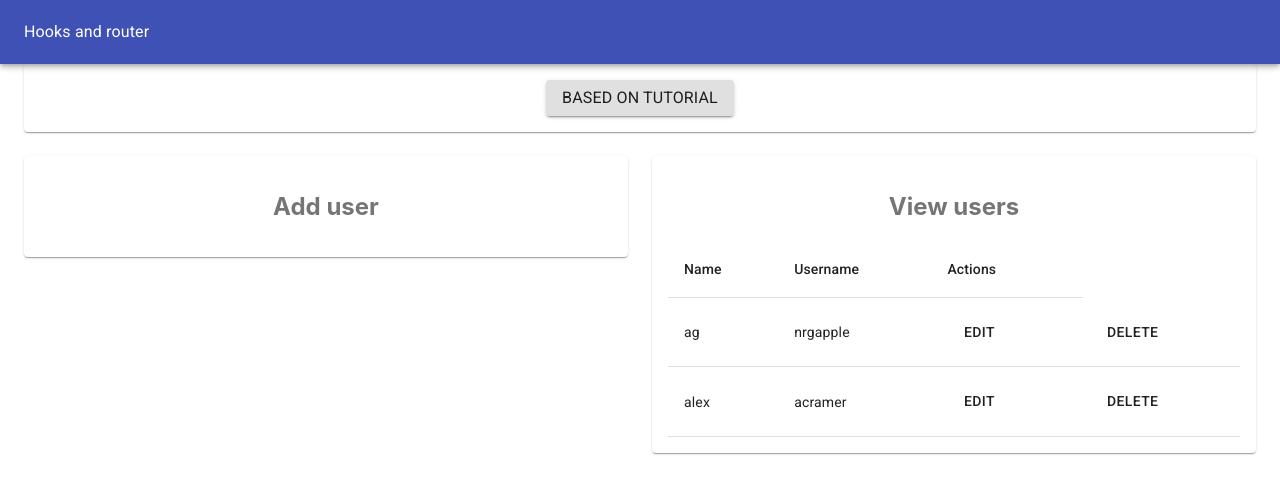
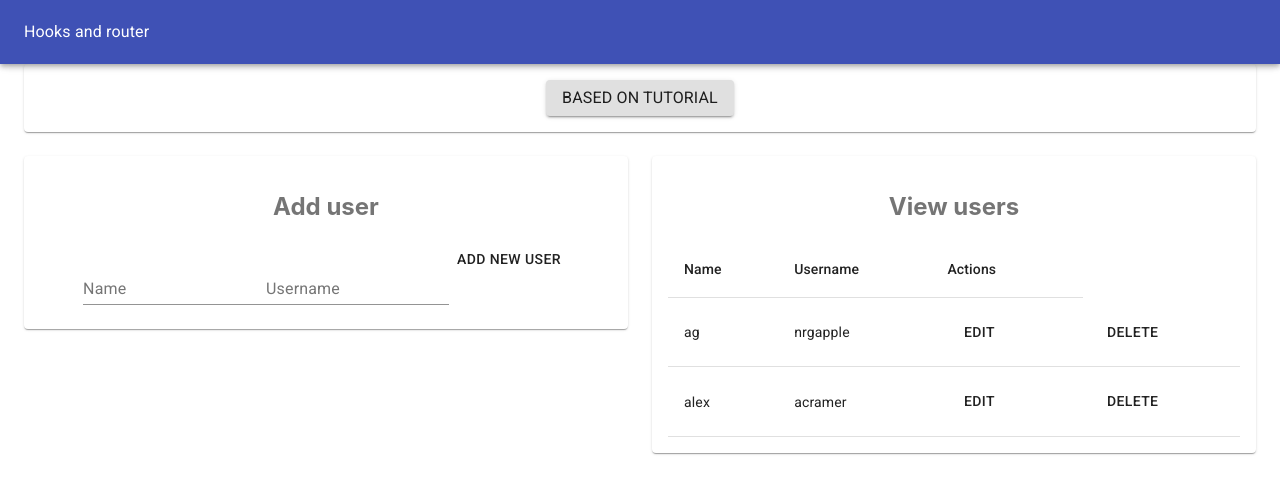
Before and after one commit to nrgapple/hooks-router-test, a React (Create React App) app: page /hooks in a window 1280 px wide. Shown: the top 494 px of the page. Built offline with nearby package versions, Linux system fonts and the light colour scheme.

Commit message:
working input fields and submit to add user

```diff
--- /dev/null
+++ b/src/forms/AddUserForm.js
@@ -0,0 +1,49 @@
+import React, { useState, useEffect } from "react";
+import { TextField, Button } from "@material-ui/core";
+
+export default ({addUser}) => {
+    const initialFormState = {
+        id: null,
+        name: '',
+        username: '',
+    };
+    const [user, setUser] = useState(initialFormState);
+
+    const handleInputChange = name => event => {
+        setUser({ ...user, [name]: event.target.value });
+    }
+
+    // material-ui button submit: https://github.com/mui-org/material-ui/issues/231#issuecomment-69703903
+    return (
+        <form
+            onSubmit={event => {
+                console.log(user);
+                event.preventDefault();
+                if (!user.name || !user.username)
+                    return;
+
+                addUser(user);
+                setUser(initialFormState);
+            }}
+        >
+            <TextField
+                id="standard-name"
+                label="Name"
+                value={user.name}
+                onChange={handleInputChange('name')}
+                margin="normal"
+            >
+            </TextField>
+            <TextField
+                id="standard-username"
+                label="Username"
+                value={user.username}
+                onChange={handleInputChange('username')}
+                margin="normal"
+            ></TextField>
+            <Button type="submit">
+                Add new user
+            </Button>
+        </form>
+    )
+}
--- a/src/pages/Hooks.js
+++ b/src/pages/Hooks.js
@@ -2,6 +2,7 @@ import React, {useState} from "react";
 import { Grid, Paper, Typography, Button } from "@material-ui/core";
 import { makeStyles } from "@material-ui/core/styles";
 import UserTable from '../components/UserTable'
+import AddUserForm from "../forms/AddUserForm";
 
 const useStyles = makeStyles(theme => ({
     root: {
@@ -23,6 +24,11 @@ export default () => {
 
     const [users, setUsers] = useState(userData);
 
+    const addUser = user => {
+        user.id = users.length + 1;
+        setUsers([...users, user])
+    }
+
     return (
         <Grid className={classes.root} container spacing={3}>
             <Grid item xs={12}>
@@ -37,6 +43,7 @@ export default () => {
             <Grid item xs={6}>
                 <Paper className={classes.paper}>
                     <h2>Add user</h2>
+                    <AddUserForm addUser={addUser} />
                 </Paper>
             </Grid>
             <Grid item xs={6}>
@@ -47,4 +54,6 @@ export default () => {
             </Grid>
         </Grid>
     )
+
+
 }
```
